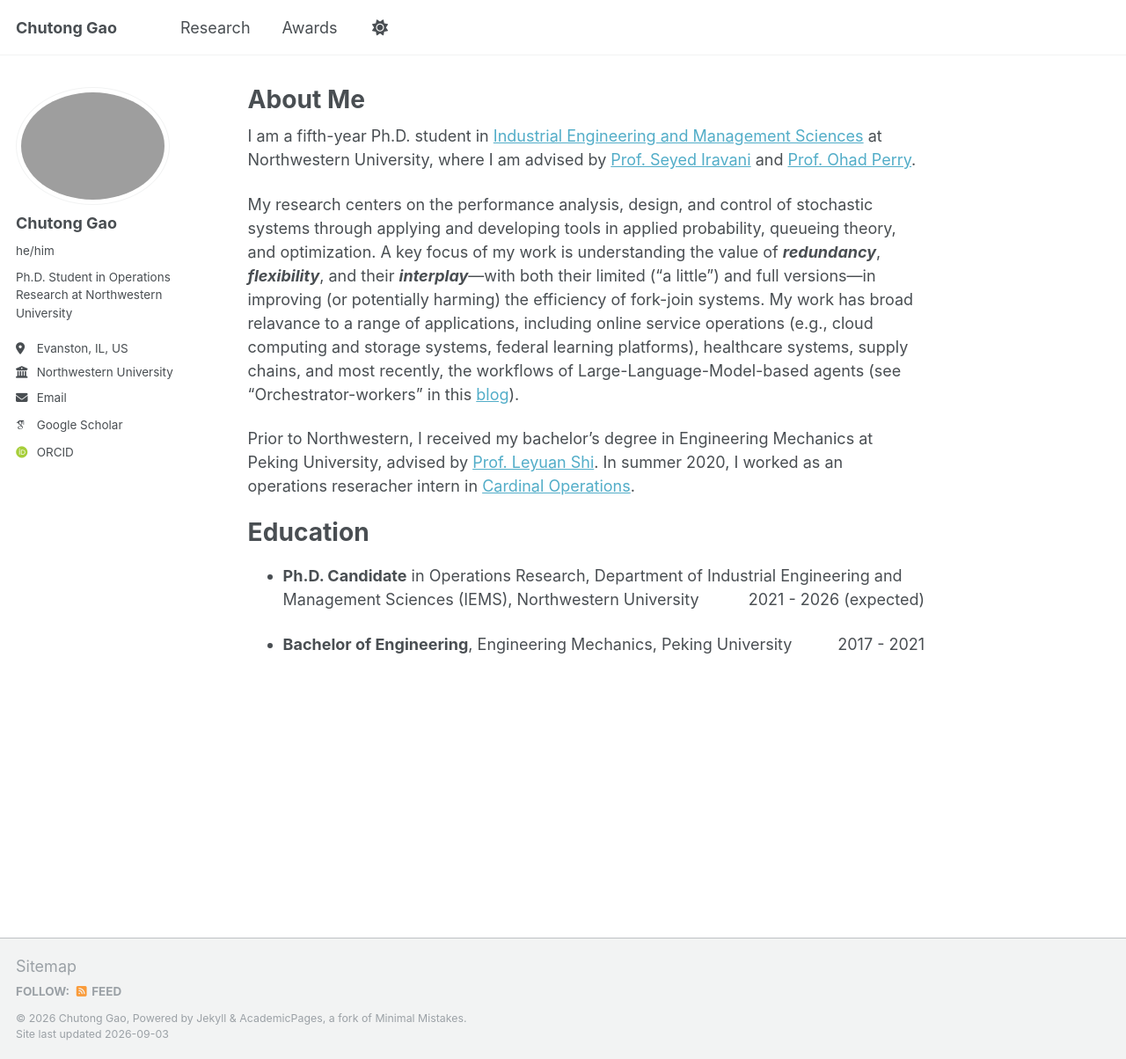
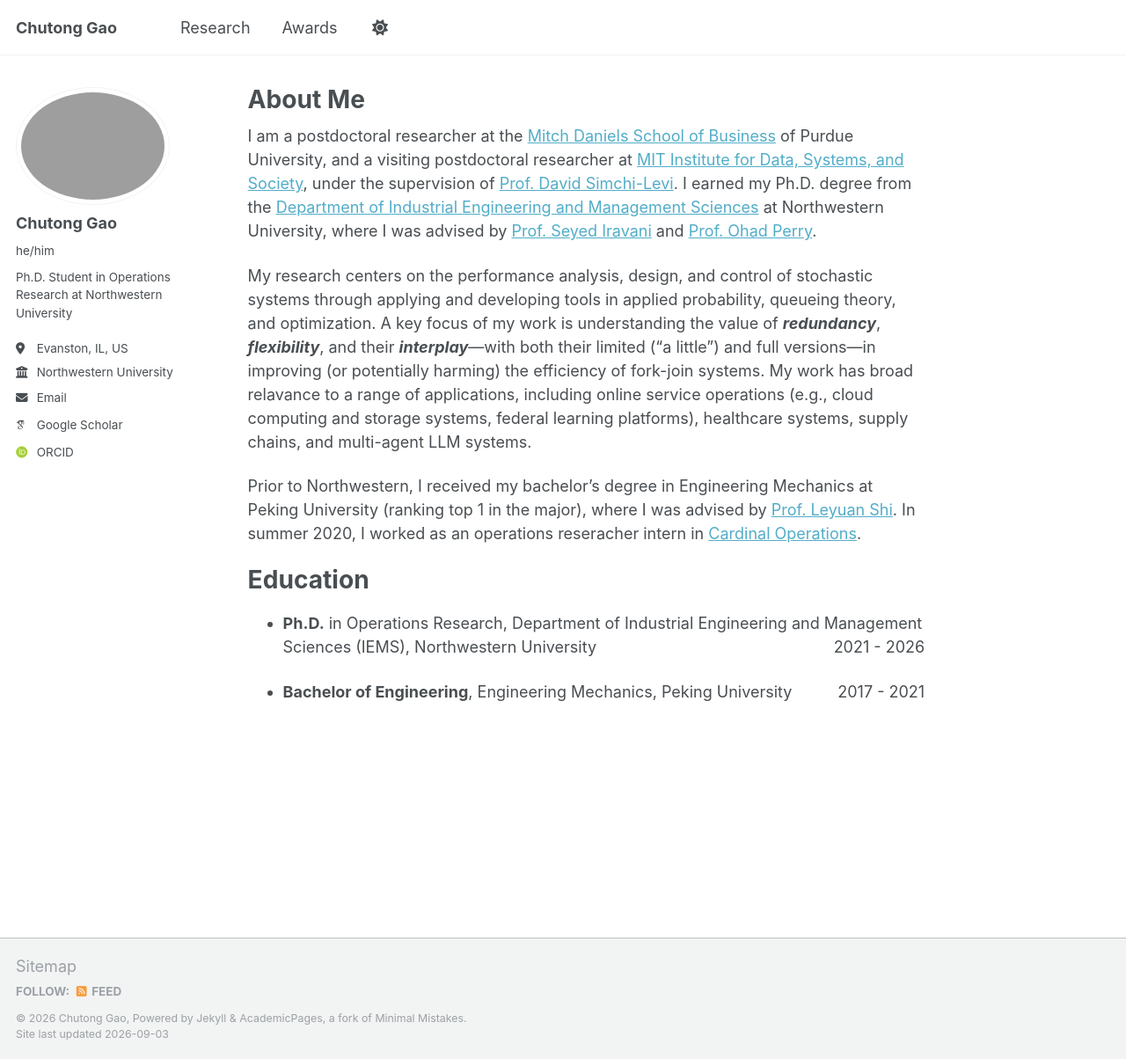
Before and after one commit to chutonggao/chutonggao.github.io, a Jekyll site: the page built from _pages/about.md, in a window 1280 px wide and 1204 px high. Shown: the whole window at 88% size. Built offline with Jekyll 4.4.1, drawn with Linux system fonts in a browser that asks for light colours; some web fonts are replaced.

Commit message:
Revise about page for current position and research
Updated professional status and research focus in the about page.

```diff
--- a/_pages/about.md
+++ b/_pages/about.md
@@ -7,17 +7,17 @@ redirect_from:
   - /about.html
 ---
 
-I am a fifth-year Ph.D. student in [Industrial Engineering and Management Sciences](https://www.mccormick.northwestern.edu/industrial/) at Northwestern University, where I am advised by [Prof. Seyed Iravani](http://users.iems.northwestern.edu/~iravani/index.html) and [Prof. Ohad Perry](https://people.smu.edu/operry/homepage/).
+I am a postdoctoral researcher at the [Mitch Daniels School of Business](https://business.purdue.edu) of Purdue University, and a visiting postdoctoral researcher at [MIT Institute for Data, Systems, and Society](https://idss.mit.edu), under the supervision of [Prof. David Simchi-Levi](https://cee.mit.edu/people_individual/david-simchi-levi/). I earned my Ph.D. degree from the [Department of Industrial Engineering and Management Sciences](https://www.mccormick.northwestern.edu/industrial/) at Northwestern University, where I was advised by [Prof. Seyed Iravani](http://users.iems.northwestern.edu/~iravani/index.html) and [Prof. Ohad Perry](https://people.smu.edu/operry/homepage/).
 
 My research centers on the performance analysis, design, and control of stochastic systems through applying and developing tools in applied probability, queueing theory, and optimization. A key focus of my work is understanding the value of ***redundancy***, ***flexibility***, and their ***interplay***---with both their limited ("a little") and full versions---in improving (or potentially harming) the efficiency of fork-join systems.
-My work has broad relavance to a range of applications, including online service operations (e.g., cloud computing and storage systems, federal learning platforms), healthcare systems, supply chains, and most recently, the workflows of Large-Language-Model-based agents (see "Orchestrator-workers" in this [blog](https://www.anthropic.com/engineering/building-effective-agents)).
+My work has broad relavance to a range of applications, including online service operations (e.g., cloud computing and storage systems, federal learning platforms), healthcare systems, supply chains, and multi-agent LLM systems.
 
-Prior to Northwestern, I received my bachelor’s degree in Engineering Mechanics at Peking University, advised by [Prof. Leyuan Shi](https://directory.engr.wisc.edu/ie/Faculty/Shi_Leyuan/). In summer 2020, I worked as an operations reseracher intern in [Cardinal Operations](https://www.shanshu.ai).
+Prior to Northwestern, I received my bachelor’s degree in Engineering Mechanics at Peking University (ranking top 1 in the major), where I was advised by [Prof. Leyuan Shi](https://directory.engr.wisc.edu/ie/Faculty/Shi_Leyuan/). In summer 2020, I worked as an operations reseracher intern in [Cardinal Operations](https://www.shanshu.ai).
 
 
 
 # Education
 
-- **Ph.D. Candidate** in Operations Research, Department of Industrial Engineering and Management Sciences (IEMS), Northwestern University <span style="float:right;"> 2021 - 2026 (expected) </span>
+- **Ph.D.** in Operations Research, Department of Industrial Engineering and Management Sciences (IEMS), Northwestern University <span style="float:right;"> 2021 - 2026 </span>
 
 - **Bachelor of Engineering**, Engineering Mechanics, Peking University <span style="float:right;"> 2017 - 2021 </span>
```
